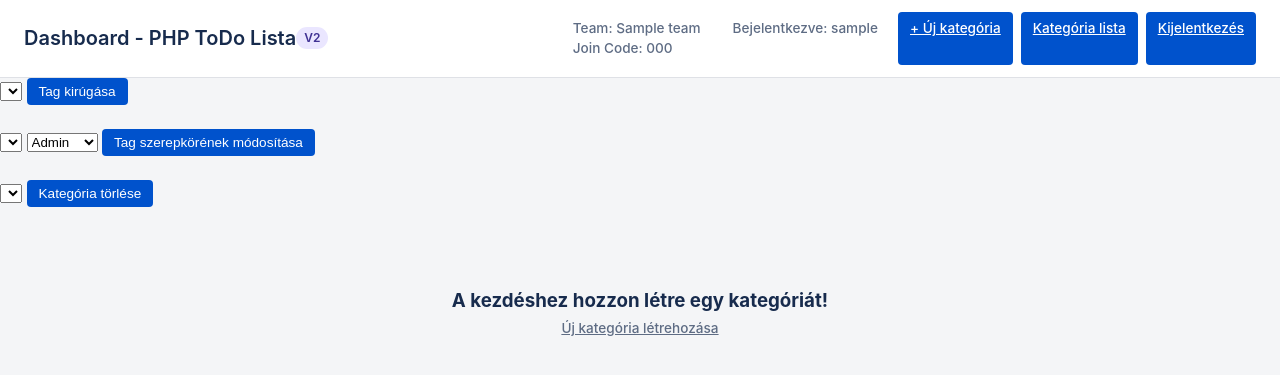
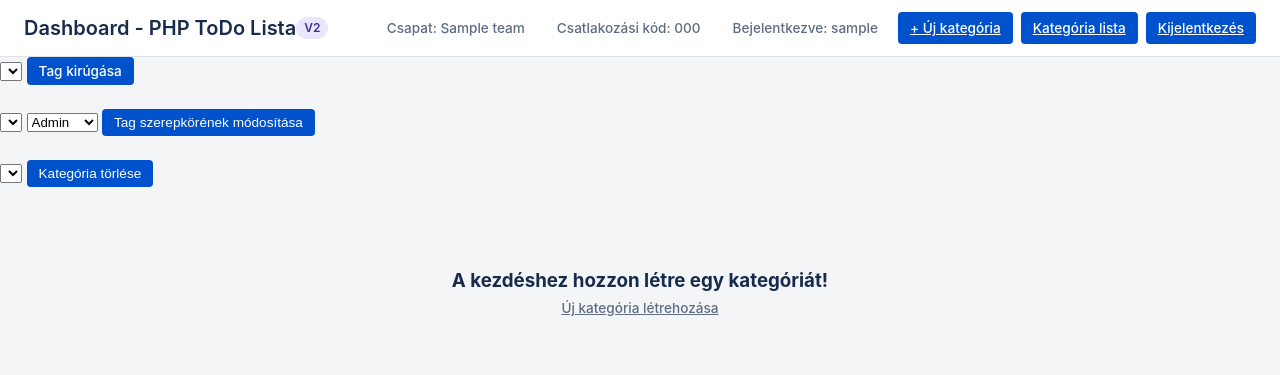
Before and after one commit to aronsparky4/afp-2026, a PHP site: page /index_v2.php in a window 1280 px wide. Shown: the top 375 px of the page. Run offline with PHP 8.4, Linux system fonts and the light colour scheme; the visitor is signed in with stand-in values (Sample User, id 1); data comes from the database, SQL or seed files in the repository; tables that the repository leaves empty hold one stand-in row (values such as "Sample post"); lists and menus that the app fills with data are empty.

Commit message:
Some minor css changes

```diff
--- a/Frontend/index_v2.php
+++ b/Frontend/index_v2.php
@@ -62,7 +62,8 @@
     </div>
     <div style="display: flex; gap: 8px;">
         <?php if (isset($team['team_name'])): ?>
-            <span class="btn btn-secondary">Team: <?php echo htmlspecialchars($team['team_name']); ?><br>Join Code: <?php echo htmlspecialchars($team['join_code'] ?? ''); ?></span>
+            <span class="btn btn-secondary">Csapat: <?php echo htmlspecialchars($team['team_name']); ?></span>
+            <span class="btn btn-secondary">Csatlakozási kód: <?php echo htmlspecialchars($team['join_code'] ?? ''); ?></span>
         <?php endif; ?>
         <a href="startpage.php" class="btn btn-secondary" style="text-decoration: none;"><span>Bejelentkezve: <?php echo htmlspecialchars($_SESSION['username']); ?></span></a>
         <a class="btn" href="#" onclick="openCategoryModal(event)">+ Új kategória</a>
@@ -84,7 +85,7 @@
                             <option value="<?php echo htmlspecialchars($member['user_id']); ?>"><?php echo htmlspecialchars($member['username']); ?> (<?php echo htmlspecialchars($member['role']); ?>)</option>
                         <?php endforeach; ?>
                     </select>
-                    <button type="submit"  class="btn">Tag kirúgása</button>
+                    <button type="submit" class="btn" style="font-family: -apple-system, BlinkMacSystemFont, Segoe UI, Roboto, Helvetica, Arial, sans-serif;">Tag kirúgása</button>
                 </form>
                 <br>
                 <form method="POST" action="../Backend/changeRole.php">
@@ -165,16 +166,19 @@
                         <form action="../Backend/isDone.php" method="POST">
                             <input type="hidden" name="is_done" value="<?= $task['is_done'] ? 0 : 1 ?>">
                             <input type="hidden" name="task_id" value="<?= intval($task['id']) ?>">
-                            <button type="submit" class="btn btn-secondary">Késznek jelölés</button>
+                            <button type="submit" class="btn btn-secondary" style="font-family: -apple-system, BlinkMacSystemFont,
+                            Segoe UI, Roboto, Helvetica, Arial, sans-serif;">Késznek jelölés</button>
                         </form>
                         <!-- ToDo törlés gomb -->
                         <form action="../Backend/deleteToDo.php" method="POST">
                             <input type="hidden" name="task_id" value="<?= intval($task['id']) ?>">
-                            <button type="submit" class="btn btn-secondary">ToDo törlése</button>
+                            <button type="submit" class="btn btn-secondary" style="font-family: -apple-system, BlinkMacSystemFont,
+                            Segoe UI, Roboto, Helvetica, Arial, sans-serif;">ToDo törlése</button>
                         </form>
                         <form action="../Frontend/editToDo.php" method="post">
                             <input type="hidden" name="task_id" value="<?= intval($task['id']) ?>">
-                            <button type="button" class="btn btn-secondary" onclick="openEditTodoModal(<?= intval($task['id']) ?>, <?= htmlspecialchars(json_encode($task['task'], JSON_HEX_TAG | JSON_HEX_APOS | JSON_HEX_AMP | JSON_HEX_QUOT), ENT_QUOTES, 'UTF-8') ?>, <?= intval($task['priority_id']) ?>, <?= intval($task['category_id']) ?>)">ToDo szerkesztése</button>
+                            <button type="button" class="btn btn-secondary" style="font-family: -apple-system, BlinkMacSystemFont,
+                            Segoe UI, Roboto, Helvetica, Arial, sans-serif;" onclick="openEditTodoModal(<?= intval($task['id']) ?>, <?= htmlspecialchars(json_encode($task['task'], JSON_HEX_TAG | JSON_HEX_APOS | JSON_HEX_AMP | JSON_HEX_QUOT), ENT_QUOTES, 'UTF-8') ?>, <?= intval($task['priority_id']) ?>, <?= intval($task['category_id']) ?>)">ToDo szerkesztése</button>
                         </form>
                     </div>
                 <?php endforeach; ?>
@@ -194,7 +198,7 @@
                 <label for="categoryName">Kategória neve:</label>
                 <input type="text" id="categoryName" name="categoryName"  class="form-control" required>
                 <br></br>
-                <button type="submit" class="btn">Létrehozás</button>
+                <button type="submit" class="btn" style="font-family: -apple-system, BlinkMacSystemFont, Segoe UI, Roboto, Helvetica, Arial, sans-serif;">Létrehozás</button>
             </form>
         </div>
     </div>
@@ -225,8 +229,8 @@
                     <?php endforeach; ?>
                 </select>
                 <br></br>
-                <button type="button" class="btn btn-cancel" id="closeTodoAddModal">Mégse</button>
-                <button type="submit" class="btn">Létrehozás</button>
+                <button type="button" class="btn btn-cancel" id="closeTodoAddModal" style="font-family: -apple-system, BlinkMacSystemFont, Segoe UI, Roboto, Helvetica, Arial, sans-serif;">Mégse</button>
+                <button type="submit" class="btn" style="font-family: -apple-system, BlinkMacSystemFont, Segoe UI, Roboto, Helvetica, Arial, sans-serif;">Létrehozás</button>
             </form>
         </div>
     </div>
@@ -277,8 +281,8 @@
                     <?php endforeach; ?>
                 </select>
                 <br></br>
-                <button type="button" class="btn btn-cancel" id="closeEditTodoModalBtn">Mégse</button>
-                <button type="submit" class="btn">Mentés</button>
+                <button type="button" class="btn btn-cancel" id="closeEditTodoModalBtn" style="font-family: -apple-system, BlinkMacSystemFont, Segoe UI, Roboto, Helvetica, Arial, sans-serif;">Mégse</button>
+                <button type="submit" class="btn" style="font-family: -apple-system, BlinkMacSystemFont, Segoe UI, Roboto, Helvetica, Arial, sans-serif;">Mentés</button>
             </form>
         </div>
     </div>
--- a/Frontend/loginform.php
+++ b/Frontend/loginform.php
@@ -84,7 +84,7 @@
                     ?>
                 </p>
             <?php endif; ?>
-            <input type="submit" name="" class="btn" value="Bejelentkezés">
+            <input type="submit" name="" class="btn" style="font-family: -apple-system, BlinkMacSystemFont, Segoe UI, Roboto, Helvetica, Arial, sans-serif;" value="Bejelentkezés">
             <a href="registerform.php" class="btn">Regisztráció</a>
         </form>
         </div>
```
Also changed, not shown: Frontend/startpage.php (+6 -3 lines).
